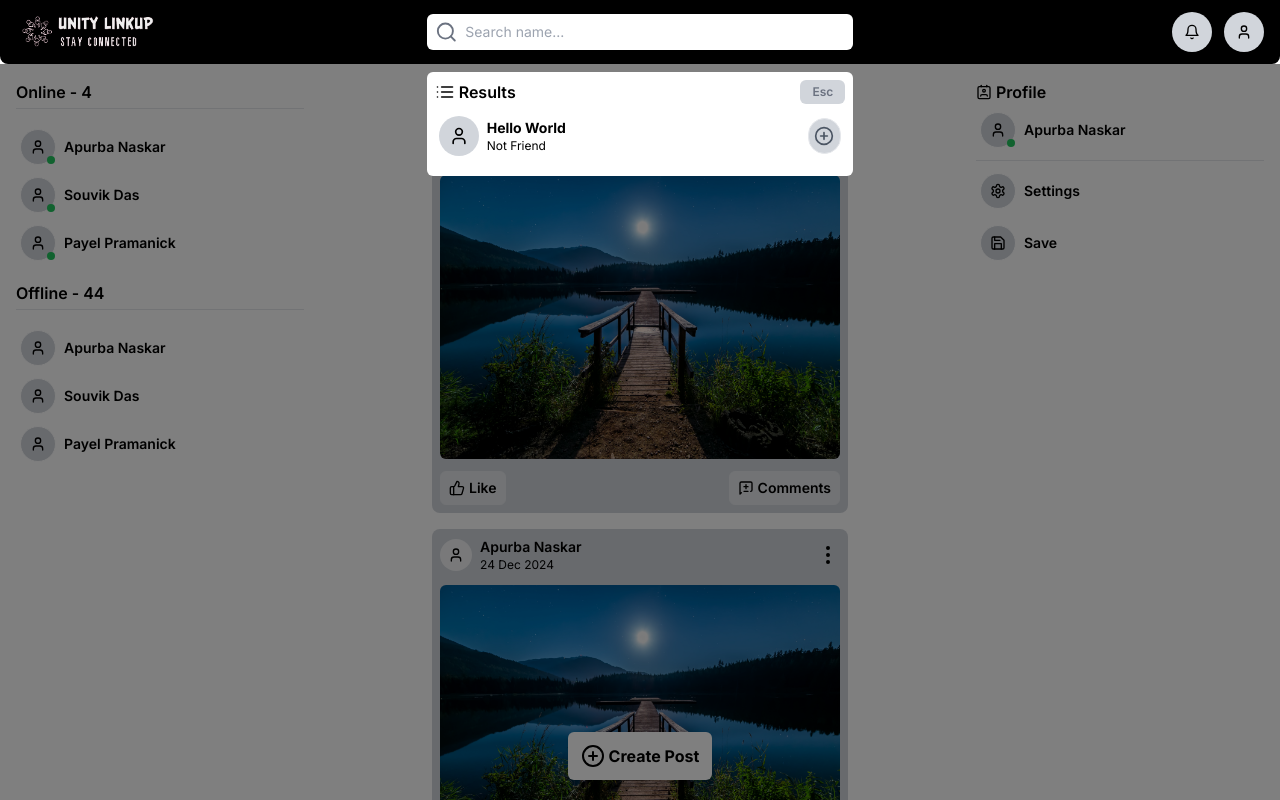
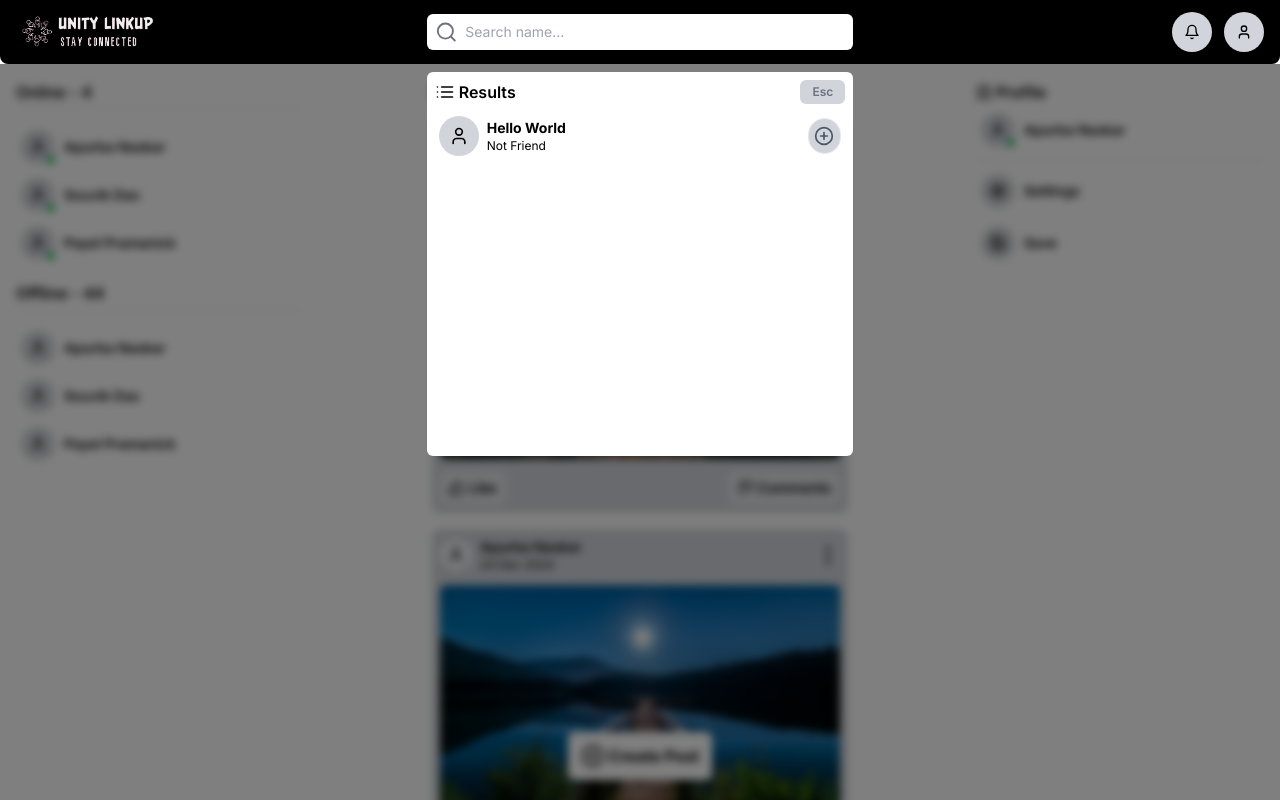
Before and after one commit to ElectronicAPU/unity-linkup, a Next.js app: page /home in a window 1280 px wide. Both pictures are taken after a click on the element 640 px from the left and 32 px from the top of the page. Shown: the top 800 px of the page. Built offline with nearby package versions, Linux system fonts and the light colour scheme.

Commit message:
search modal done

```diff
--- a/components/header.jsx
+++ b/components/header.jsx
@@ -24,7 +24,7 @@ const Header = () => {
           />
         </div>
         <div
-          onClick={() => setOpenModal(!openModal)}
+          onClick={() => setOpenModal(true)}
           className="flex items-center flex-1 h-9 bg-white px-2 rounded-md "
         >
           <Search className="text-gray-500" />
--- a/components/layouts/modal-layout.jsx
+++ b/components/layouts/modal-layout.jsx
@@ -1,12 +1,31 @@
-import React from "react";
+import React, { useEffect, useRef } from "react";
 
-const ModalLayout = ({ children }) => {
+const ModalLayout = ({ children, setOpenModal }) => {
+  const modalDivRef = useRef(null);
+
+  useEffect(() => {
+    const handleClick = (event) => {
+      if (modalDivRef.current && event.target === modalDivRef.current) {
+        setOpenModal(false);
+      }
+    };
+
+    document.addEventListener("click", handleClick);
+
+    return () => {
+      document.removeEventListener("click", handleClick);
+    };
+  }, [setOpenModal]);
+
   return (
-    <>
-      <div className="fixed z-50 w-full h-full flex justify-center items-start top-16 bg-black/50 py-2">
-       {children}
+    <div
+      ref={modalDivRef}
+      className="fixed z-50 w-full h-full flex justify-center items-start top-16 bg-black/50 py-2 backdrop-blur-sm"
+    >
+      <div className="bg-white w-4/12 p-2 rounded-md h-full max-h-96">
+        {children}
       </div>
-    </>
+    </div>
   );
 };
 
--- a/components/modals/search-modal.jsx
+++ b/components/modals/search-modal.jsx
@@ -1,14 +1,33 @@
 "use client";
-import React, { memo } from "react";
+import React, { memo, useEffect, useRef } from "react";
 import ModalLayout from "../layouts/modal-layout";
 import { List, PlusCircleIcon, User } from "lucide-react";
 import Link from "next/link";
 
 const SearchModal = ({ openModal, setOpenModal }) => {
+  const modalRef = useRef(null);
+
+  useEffect(() => {
+    const handleKeyDown = (event) => {
+      switch (event.key) {
+        case "Escape":
+          setOpenModal(false);
+          break;
+        default:
+          break;
+      }
+    };
+    document.addEventListener("keydown", handleKeyDown);
+
+    return () => {
+      document.removeEventListener("keydown", handleKeyDown);
+    };
+  }, [openModal, setOpenModal]);
+
   return (
     <>
-      <ModalLayout>
-        <div className="bg-white w-4/12 p-2 rounded-md ">
+      <ModalLayout openModal={openModal} setOpenModal={setOpenModal}>
+        <div>
           <div className="flex justify-between items-center h-6">
             <div className="flex gap-1 items-center">
               <List className="w-5" />
--- a/components/posts.jsx
+++ b/components/posts.jsx
@@ -9,7 +9,6 @@ import Link from "next/link";
 import React, { memo } from "react";
 
 const Posts = ({ post }) => {
-  console.log(post);
   return (
     <>
       <div className="bg-gray-300 p-2 rounded-lg overflow-y-hidden">
```
